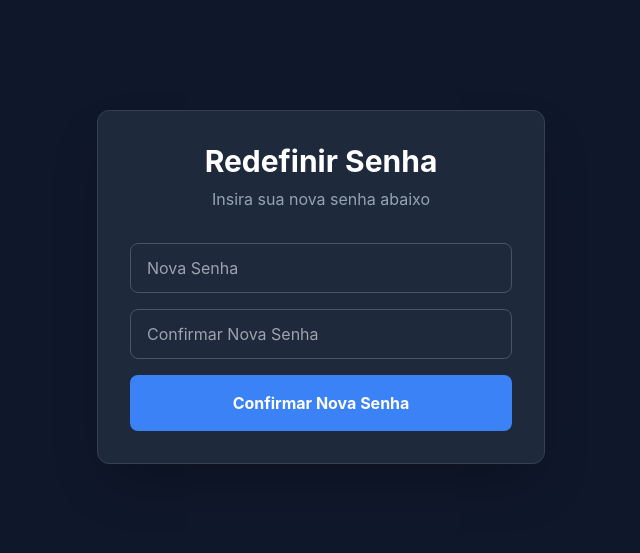
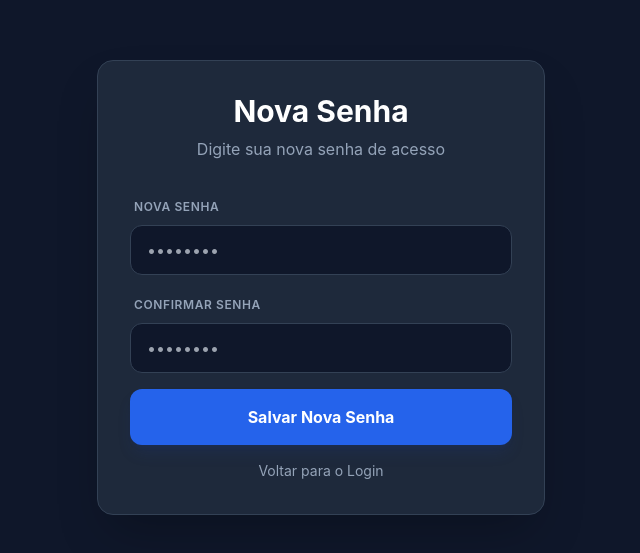
Before and after one commit to brunoviana-dev/controle-de-ponto-arq, a React (Vite) app: page /area-cliente/redefinir-senha in a window 1280 px wide. Shown: the part 113-666 px from the top of the page, without its empty margins (319-959 px from the left). Built offline with nearby package versions, Linux system fonts and the light colour scheme; no server answers.

Commit message:
Fix: final attempt for password reset with retry and abort ignore

```diff
--- a/pages/area-cliente/RedefinirSenhaPage.tsx
+++ b/pages/area-cliente/RedefinirSenhaPage.tsx
@@ -1,4 +1,4 @@
-import React, { useState, useEffect } from 'react';
+import React, { useState, useEffect, useRef } from 'react';
 import { useNavigate } from 'react-router-dom';
 import { supabase } from '../../services/supabaseClient';
 
@@ -8,49 +8,47 @@ const RedefinirSenhaPage: React.FC = () => {
     const [loading, setLoading] = useState(false);
     const [message, setMessage] = useState<{ type: 'success' | 'error' | 'info', text: string } | null>(null);
     const navigate = useNavigate();
+    const isSubmitting = useRef(false);
 
     useEffect(() => {
-        const initSession = async () => {
-            // Tenta pegar tokens da URL se existirem
+        // Tenta estabelecer a sessão assim que a página carrega
+        const setup = async () => {
             const hash = window.location.hash.substring(1);
-            const search = window.location.search.substring(1);
-            const params = new URLSearchParams(hash || search);
-
+            const params = new URLSearchParams(hash);
             const accessToken = params.get('access_token');
             const refreshToken = params.get('refresh_token');
 
             if (accessToken && refreshToken) {
-                console.log('Tokens detectados, preparando sessão...');
                 await supabase.auth.setSession({
                     access_token: accessToken,
                     refresh_token: refreshToken
-                }).catch(console.error);
+                }).catch(() => { /* ignora erro de abort inicial */ });
             }
         };
-
-        initSession();
+        setup();
     }, []);
 
     const handleSubmit = async (e: React.FormEvent) => {
         e.preventDefault();
+
+        if (isSubmitting.current) return;
 
         if (password !== confirmPassword) {
             setMessage({ type: 'error', text: 'As senhas não coincidem.' });
             return;
         }
 
+        isSubmitting.current = true;
         setLoading(true);
-        setMessage({ type: 'info', text: 'Atualizando sua senha...' });
+        setMessage({ type: 'info', text: 'Enviando nova senha...' });
 
         try {
-            // 1. Antes de atualizar, garante que temos uma sessão (essencial para o Supabase)
+            // Garante sessão antes do update
             const { data: { session } } = await supabase.auth.getSession();
 
             if (!session) {
-                // Tentativa de recuperação manual se a sessão automática falhou
                 const hash = window.location.hash.substring(1);
-                const search = window.location.search.substring(1);
-                const params = new URLSearchParams(hash || search);
+                const params = new URLSearchParams(hash);
                 const accessToken = params.get('access_token');
                 const refreshToken = params.get('refresh_token');
 
@@ -60,85 +58,96 @@ const RedefinirSenhaPage: React.FC = () => {
                         refresh_token: refreshToken
                     });
                 } else {
-                    throw new Error('Link expirado ou inválido. Por favor, solicite um novo link por e-mail.');
+                    throw new Error('Não foi possível validar seu acesso. Peça um novo link por e-mail.');
                 }
             }
 
-            // 2. Atualiza a senha
+            // Tenta atualizar a senha
             const { error } = await supabase.auth.updateUser({ password });
 
-            if (error) throw error;
+            if (error) {
+                // Se o erro for o "abortado", tentamos uma última vez após mini-delay
+                if (error.message.includes('aborted')) {
+                    await new Promise(r => setTimeout(r, 1000));
+                    const { error: retryError } = await supabase.auth.updateUser({ password });
+                    if (retryError) throw retryError;
+                } else {
+                    throw error;
+                }
+            }
 
-            setMessage({ type: 'success', text: 'Senha alterada com sucesso! Redirecionando...' });
-
-            setTimeout(() => {
-                navigate('/area-cliente/login');
-            }, 2500);
+            setMessage({ type: 'success', text: 'Senha alterada com sucesso!' });
+            setTimeout(() => navigate('/area-cliente/login'), 2000);
 
         } catch (err: any) {
-            console.error('Erro detalhado:', err);
+            console.error('Erro:', err);
             setMessage({
                 type: 'error',
-                text: 'Falha ao atualizar: ' + (err.message === 'signal is aborted without reason'
-                    ? 'O link expirou devido a múltiplas tentativas. Peça um novo link.'
-                    : err.message)
+                text: err.message.includes('aborted')
+                    ? 'O navegador interrompeu a conexão. Por favor, tente clicar novamente no botão.'
+                    : 'Erro: ' + (err.message || 'Falha na comunicação.')
             });
         } finally {
             setLoading(false);
+            isSubmitting.current = false;
         }
     };
 
     return (
-        <div className="min-h-screen bg-background flex items-center justify-center p-4">
-            <div className="w-full max-w-md bg-surface p-8 rounded-xl border border-slate-700 shadow-2xl">
+        <div className="min-h-screen bg-slate-900 flex items-center justify-center p-4">
+            <div className="w-full max-w-md bg-slate-800 p-8 rounded-2xl shadow-2xl border border-slate-700">
                 <div className="text-center mb-8">
-                    <h1 className="text-3xl font-bold text-white mb-2">Redefinir Senha</h1>
-                    <p className="text-slate-400">Insira sua nova senha abaixo</p>
+                    <h1 className="text-3xl font-bold text-white mb-2">Nova Senha</h1>
+                    <p className="text-slate-400">Digite sua nova senha de acesso</p>
                 </div>
 
                 {message && (
-                    <div className={`mb-6 p-4 rounded-lg text-sm text-center border ${message.type === 'success' ? 'bg-emerald-500/10 border-emerald-500/50 text-emerald-400' :
-                            message.type === 'info' ? 'bg-blue-500/10 border-blue-500/50 text-blue-400' :
-                                'bg-red-500/10 border-red-500/50 text-red-500'
+                    <div className={`mb-6 p-4 rounded-xl text-sm text-center border ${message.type === 'success' ? 'bg-emerald-500/10 border-emerald-500/50 text-emerald-400' :
+                            message.type === 'info' ? 'bg-blue-500/20 border-blue-500/50 text-blue-300' :
+                                'bg-red-500/10 border-red-500/50 text-red-400'
                         }`}>
                         {message.text}
                     </div>
                 )}
 
                 <form onSubmit={handleSubmit} className="space-y-4">
+                    <div className="space-y-2">
+                        <label className="text-xs font-semibold text-slate-400 uppercase tracking-wider ml-1">Nova Senha</label>
                         <input
                             type="password"
-                        placeholder="Nova Senha"
                             required
-                        className="w-full px-4 py-3 bg-slate-800 border border-slate-600 rounded-lg text-white"
+                            className="w-full px-4 py-3 bg-slate-900 border border-slate-700 rounded-xl text-white focus:outline-none focus:ring-2 focus:ring-blue-500 transition-all"
+                            placeholder="••••••••"
                             value={password}
                             onChange={e => setPassword(e.target.value)}
                         />
+                    </div>
+                    <div className="space-y-2">
+                        <label className="text-xs font-semibold text-slate-400 uppercase tracking-wider ml-1">Confirmar Senha</label>
                         <input
                             type="password"
-                        placeholder="Confirmar Nova Senha"
                             required
-                        className="w-full px-4 py-3 bg-slate-800 border border-slate-600 rounded-lg text-white"
+                            className="w-full px-4 py-3 bg-slate-900 border border-slate-700 rounded-xl text-white focus:outline-none focus:ring-2 focus:ring-blue-500 transition-all"
+                            placeholder="••••••••"
                             value={confirmPassword}
                             onChange={e => setConfirmPassword(e.target.value)}
                         />
+                    </div>
                     <button
                         type="submit"
                         disabled={loading}
-                        className="w-full py-4 bg-primary hover:bg-primary-dark text-white font-bold rounded-lg transition-all disabled:opacity-50"
+                        className="w-full py-4 bg-blue-600 hover:bg-blue-500 text-white font-bold rounded-xl shadow-lg shadow-blue-900/20 transition-all disabled:opacity-50 active:scale-[0.98]"
                     >
-                        {loading ? 'Processando...' : 'Confirmar Nova Senha'}
+                        {loading ? 'Processando...' : 'Salvar Nova Senha'}
                     </button>
 
-                    {message?.type === 'error' && (
                     <button
                         type="button"
-                            onClick={() => navigate('/area-cliente/esqueci-senha')}
-                            className="w-full text-center text-sm text-primary hover:underline mt-4"
+                        onClick={() => navigate('/area-cliente/login')}
+                        className="w-full text-center text-sm text-slate-400 hover:text-white transition-colors"
                     >
-                            Solicitar novo link por e-mail
+                        Voltar para o Login
                     </button>
-                    )}
                 </form>
             </div>
         </div>
```
Lines whose indentation alone changed are shown as unchanged.
